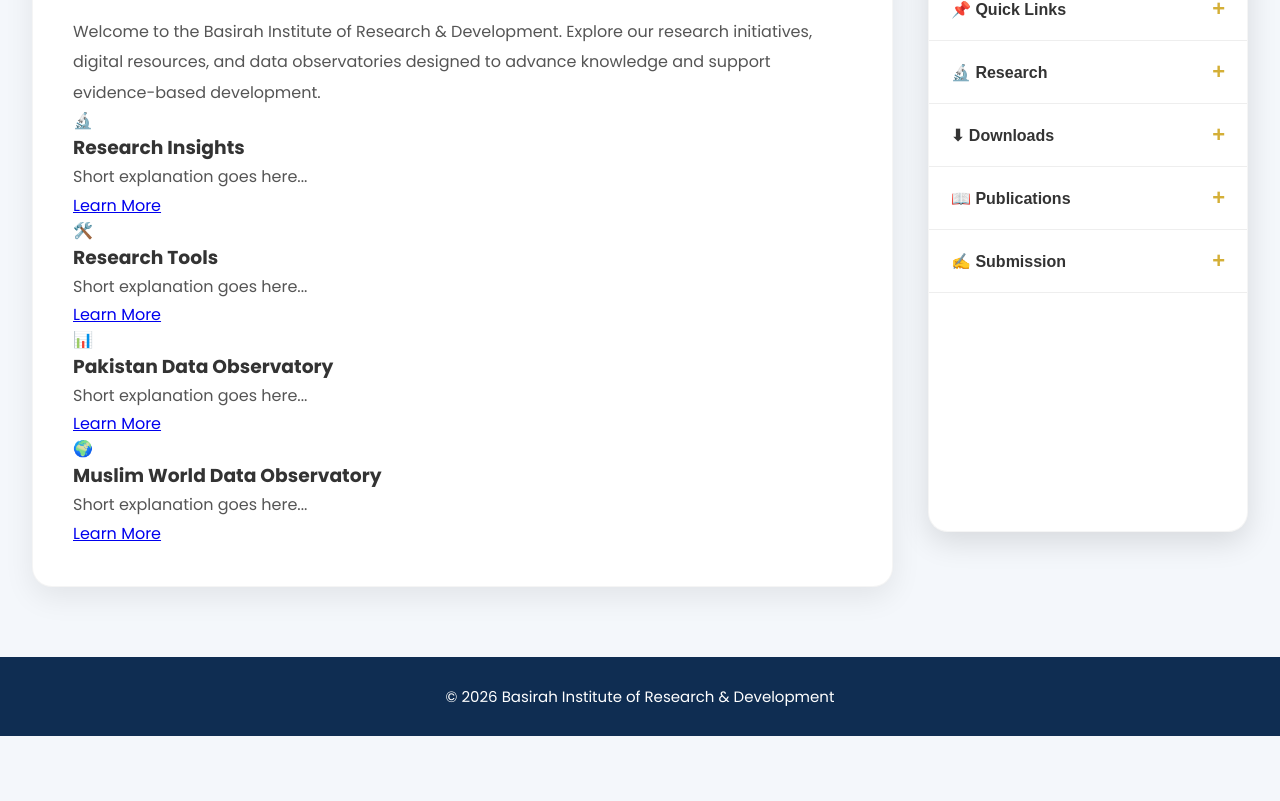
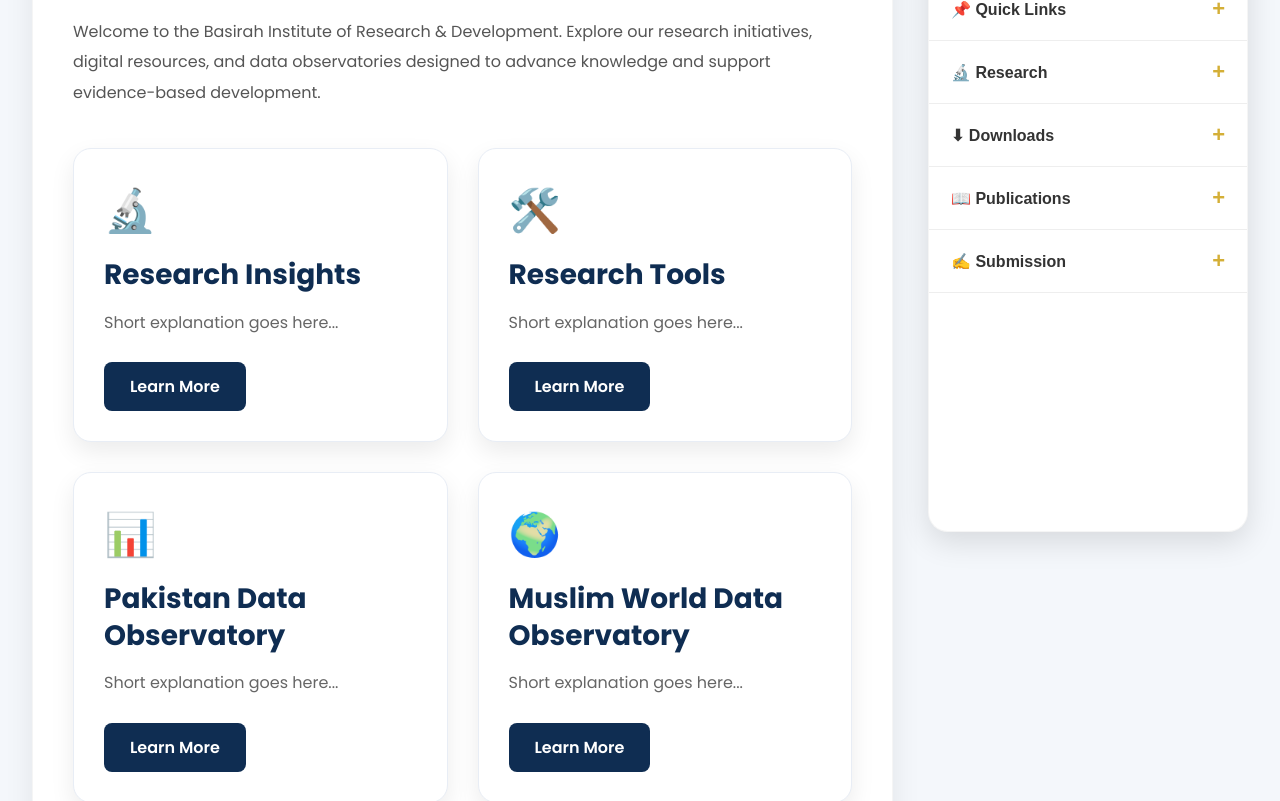
Before and after one commit to KURKURE-art/Basirah, a plain HTML site: page index.html in a window 1280 px wide. Shown: the part 726-1527 px from the top of the page. Before the commit the page ends 1462 px from the top, so only its background shows below. Drawn offline with Linux system fonts and the light colour scheme.

Commit message:
Update style.css

```diff
--- a/style.css
+++ b/style.css
@@ -1173,3 +1173,110 @@
     }
 
 }
+/*==============================
+WELCOME GRID
+==============================*/
+
+.welcome-grid{
+
+    display:grid;
+
+    grid-template-columns:repeat(2,1fr);
+
+    gap:30px;
+
+    margin-top:40px;
+
+}
+
+.welcome-box{
+
+    background:#fff;
+
+    padding:30px;
+
+    border-radius:18px;
+
+    border:1px solid #e8edf5;
+
+    box-shadow:0 10px 25px rgba(0,0,0,.08);
+
+    transition:.35s;
+
+}
+
+.welcome-box:hover{
+
+    transform:translateY(-8px);
+
+    box-shadow:0 18px 35px rgba(0,0,0,.14);
+
+}
+
+.welcome-icon{
+
+    font-size:42px;
+
+    margin-bottom:15px;
+
+}
+
+.welcome-box h3{
+
+    color:#0f2d52;
+
+    font-size:28px;
+
+    margin-bottom:15px;
+
+    line-height:1.3;
+
+}
+
+.welcome-box p{
+
+    color:#666;
+
+    line-height:1.8;
+
+    margin-bottom:25px;
+
+}
+
+.welcome-btn{
+
+    display:inline-block;
+
+    padding:12px 26px;
+
+    background:#0f2d52;
+
+    color:#fff;
+
+    text-decoration:none;
+
+    border-radius:8px;
+
+    font-weight:600;
+
+    transition:.3s;
+
+}
+
+.welcome-btn:hover{
+
+    background:#D4AF37;
+
+    color:#0f2d52;
+
+}
+
+@media(max-width:900px){
+
+    .welcome-grid{
+
+        grid-template-columns:1fr;
+
+    }
+
+}
```
